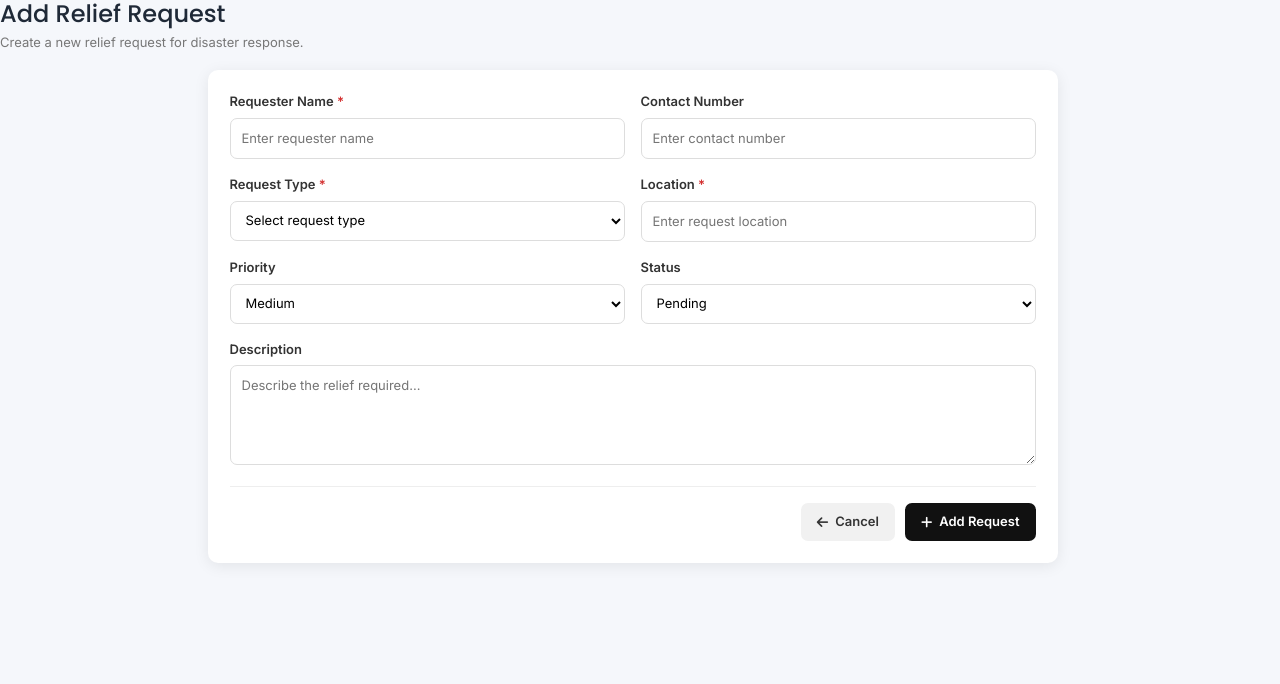
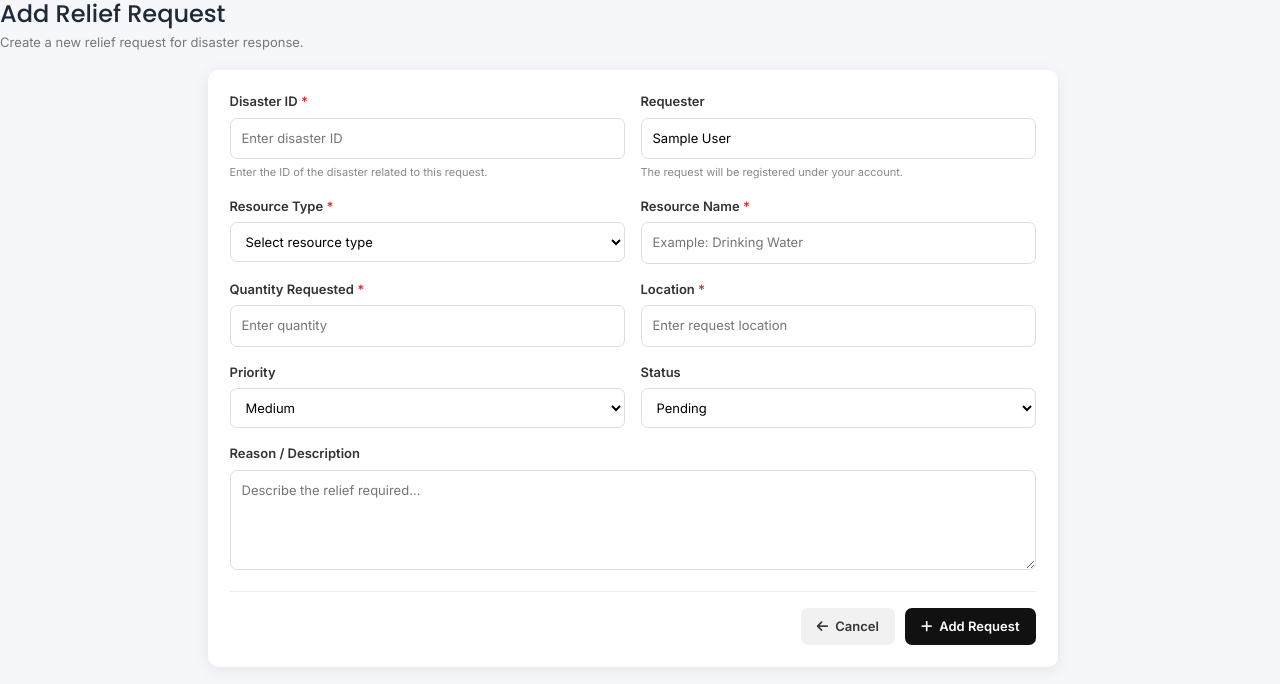
Before and after one commit to ayushpandey0301-glitch/DisasterReliefSystem, a Flask app: page /requests/add in a window 1280 px wide. Shown: the top 684 px of the page. Run offline with Flask 3, Linux system fonts and the light colour scheme; the visitor is signed in with stand-in values (Sample User, id 1); some libraries are stand-ins or nearby versions.

Commit message:
Fix relief request form and backend

```diff
--- a/templates/requests/add.html
+++ b/templates/requests/add.html
@@ -232,51 +232,69 @@ Add Relief Request | Disaster Relief Management System
                    value="{{ csrf_token() }}">
 
 
-        <!-- REQUESTER NAME -->
+            <!-- DISASTER ID -->
+
+            <div class="form-group">
+
+                <label for="disaster_id">
+
+                    Disaster ID
+
+                    <span class="required">*</span>
+
+                </label>
+
+                <input
+                    type="number"
+                    id="disaster_id"
+                    name="disaster_id"
+                    placeholder="Enter disaster ID"
+                    min="1"
+                    required
+                >
+
+                <span class="form-hint">
+                    Enter the ID of the disaster related to this request.
+                </span>
+
+            </div>
+
+
+            <!-- REQUESTER -->
 
             <div class="form-group">
 
                 <label for="requester_name">
-                Requester Name
-                <span class="required">*</span>
+
+                    Requester
+
                 </label>
 
                 <input
                     type="text"
                     id="requester_name"
-                name="requester_name"
-                placeholder="Enter requester name"
-                required
+                    value="{{ session.get('full_name', '') }}"
+                    placeholder="Logged-in user"
+                    readonly
                 >
+
+                <span class="form-hint">
+                    The request will be registered under your account.
+                </span>
 
             </div>
 
 
-        <!-- CONTACT -->
-
-        <div class="form-group">
-
-            <label for="contact">
-                Contact Number
-            </label>
-
-            <input
-                type="text"
-                id="contact"
-                name="contact"
-                placeholder="Enter contact number"
-            >
-
-        </div>
-
-
-        <!-- REQUEST TYPE -->
+            <!-- RESOURCE TYPE -->
 
             <div class="form-group">
 
                 <label for="request_type">
-                Request Type
+
+                    Resource Type
+
                     <span class="required">*</span>
+
                 </label>
 
                 <select
@@ -286,7 +304,7 @@ Add Relief Request | Disaster Relief Management System
                 >
 
                     <option value="">
-                    Select request type
+                        Select resource type
                     </option>
 
                     <option value="Food">
@@ -322,13 +340,64 @@ Add Relief Request | Disaster Relief Management System
             </div>
 
 
+            <!-- RESOURCE NAME -->
+
+            <div class="form-group">
+
+                <label for="resource_name">
+
+                    Resource Name
+
+                    <span class="required">*</span>
+
+                </label>
+
+                <input
+                    type="text"
+                    id="resource_name"
+                    name="resource_name"
+                    placeholder="Example: Drinking Water"
+                    maxlength="150"
+                    required
+                >
+
+            </div>
+
+
+            <!-- QUANTITY -->
+
+            <div class="form-group">
+
+                <label for="quantity_requested">
+
+                    Quantity Requested
+
+                    <span class="required">*</span>
+
+                </label>
+
+                <input
+                    type="number"
+                    id="quantity_requested"
+                    name="quantity_requested"
+                    placeholder="Enter quantity"
+                    min="1"
+                    required
+                >
+
+            </div>
+
+
             <!-- LOCATION -->
 
             <div class="form-group">
 
                 <label for="location">
+
                     Location
+
                     <span class="required">*</span>
+
                 </label>
 
                 <input
@@ -336,6 +405,7 @@ Add Relief Request | Disaster Relief Management System
                     id="location"
                     name="location"
                     placeholder="Enter request location"
+                    maxlength="255"
                     required
                 >
 
@@ -347,7 +417,9 @@ Add Relief Request | Disaster Relief Management System
             <div class="form-group">
 
                 <label for="priority">
+
                     Priority
+
                 </label>
 
                 <select
@@ -381,7 +453,9 @@ Add Relief Request | Disaster Relief Management System
             <div class="form-group">
 
                 <label for="status">
+
                     Status
+
                 </label>
 
                 <select
@@ -393,16 +467,20 @@ Add Relief Request | Disaster Relief Management System
                         Pending
                     </option>
 
-                <option value="In Progress">
-                    In Progress
-                </option>
-
-                <option value="Resolved">
-                    Resolved
+                    <option value="Approved">
+                        Approved
                     </option>
 
                     <option value="Rejected">
                         Rejected
+                    </option>
+
+                    <option value="Partially Allocated">
+                        Partially Allocated
+                    </option>
+
+                    <option value="Completed">
+                        Completed
                     </option>
 
                 </select>
@@ -410,12 +488,14 @@ Add Relief Request | Disaster Relief Management System
             </div>
 
 
-        <!-- DESCRIPTION -->
+            <!-- REASON -->
 
             <div class="form-group full-width">
 
                 <label for="description">
-                Description
+
+                    Reason / Description
+
                 </label>
 
                 <textarea
```
Lines whose indentation alone changed are shown as unchanged.
